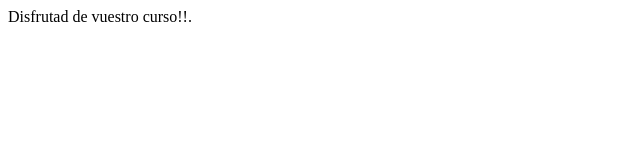
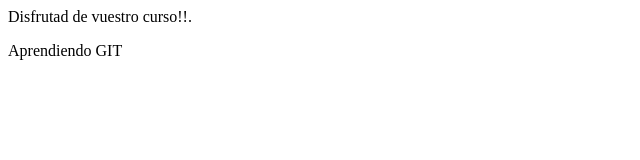
Before and after one commit to raulmart20/uax-devops-01, a plain HTML site: page devopscourse.html in a window 1280 px wide. Shown: the whole page, without its empty margins (0-640 px from the left). Drawn offline with Linux system fonts and the light colour scheme.

Commit message:
UPDATE: devopscourse.html - added new line

```diff
--- a/devopscourse.html
+++ b/devopscourse.html
@@ -4,5 +4,6 @@
     </head>
     <body>
         <p>Disfrutad de vuestro curso!!.</p>
+	<p>Aprendiendo GIT<p>
     </body>
 </html>
```
